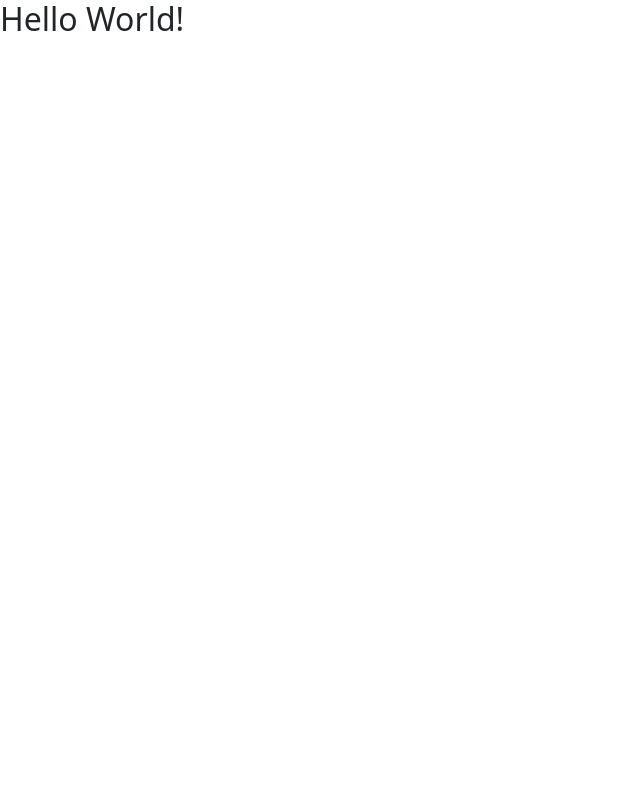
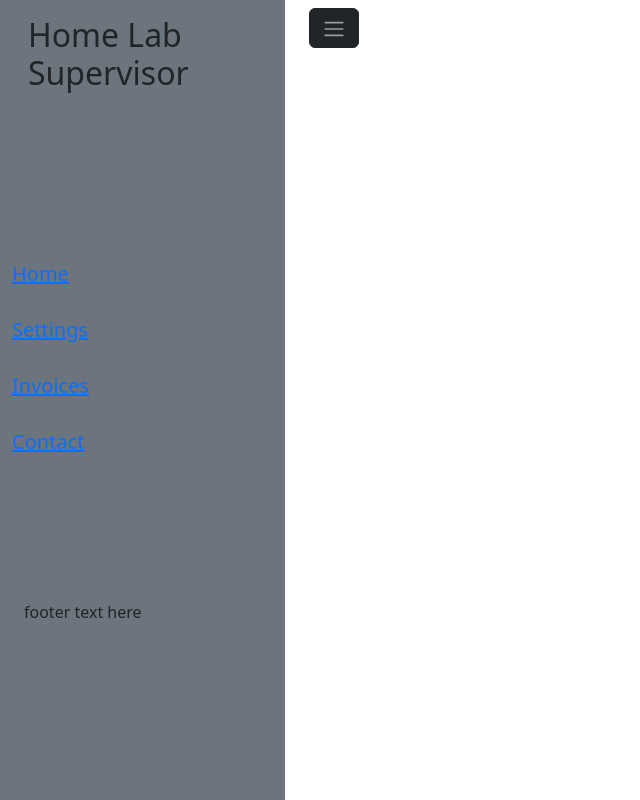
Before and after one commit to bioresestance/BuisnessManager, a React (Create React App) app in the folder frontend/: page / in a window 1280 px wide. Shown: the whole page, without its empty margins (0-640 px from the left). Built offline with nearby package versions, Linux system fonts and the light colour scheme.

Commit message:
progress is made

```diff
--- a/frontend/src/App.js
+++ b/frontend/src/App.js
@@ -1,13 +1,18 @@
+import SideBar from "./components/sidebar";
+import Header from "./components/header";
 
+export default function App() {
+  return (
+    <div className="container h-100 m-0">
+      <div className="row justify-content-evenly h-100">
+        <div className="col-3 bg-secondary">
+          <SideBar />
+        </div>
 
-function App() {
-  return (
-    <div className="App">
-      <header className="App-header">
-        <h2>Hello World!</h2>
-      </header>
+        <main className="col h-100">
+          <Header />
+        </main>
+      </div>
     </div>
   );
 }
-
-export default App;
--- /dev/null
+++ b/frontend/src/components/header.js
@@ -0,0 +1,13 @@
+export default function Header() {
+  return (
+    <nav className="navbar navbar-expand-sm navbar-dark">
+      <div className="container-fluid">
+        <button type="button" id="sidebarCollapse" className="btn btn-dark">
+          <span className="navbar-toggler-icon"></span>
+        </button>
+
+        <span className="navbar-brand">Home</span>
+      </div>
+    </nav>
+  );
+}
--- /dev/null
+++ b/frontend/src/components/sidebar.js
@@ -0,0 +1,29 @@
+export default function SideBar() {
+  return (
+    <div className="container h-100">
+      <nav className="row h-75">
+        <div className="p-3 ">
+          <h2>Home Lab Supervisor</h2>
+        </div>
+        <ul className="list-unstyled h5 navbar-nav">
+          <li className="my-3 navbar-item">
+            <a href="/">Home</a>
+          </li>
+          <li className="my-3 navbar-item">
+            <a href="/settings">Settings</a>
+          </li>
+          <li className="my-3 navbar-item">
+            <a href="/invoices">Invoices</a>
+          </li>
+          <li className="my-3 navbar-item">
+            <a href="#">Contact</a>
+          </li>
+        </ul>
+      </nav>
+
+      <div className="row h-25 ">
+        <span className="align-bottom">footer text here</span>
+      </div>
+    </div>
+  );
+}
--- /dev/null
+++ b/frontend/src/styles/index.css
@@ -0,0 +1,3 @@
+#root{
+    height: 100vh;
+  }
```
Also changed, not shown: frontend/src/index.js (+7 -6 lines), frontend/src/pages/main.js (added).
